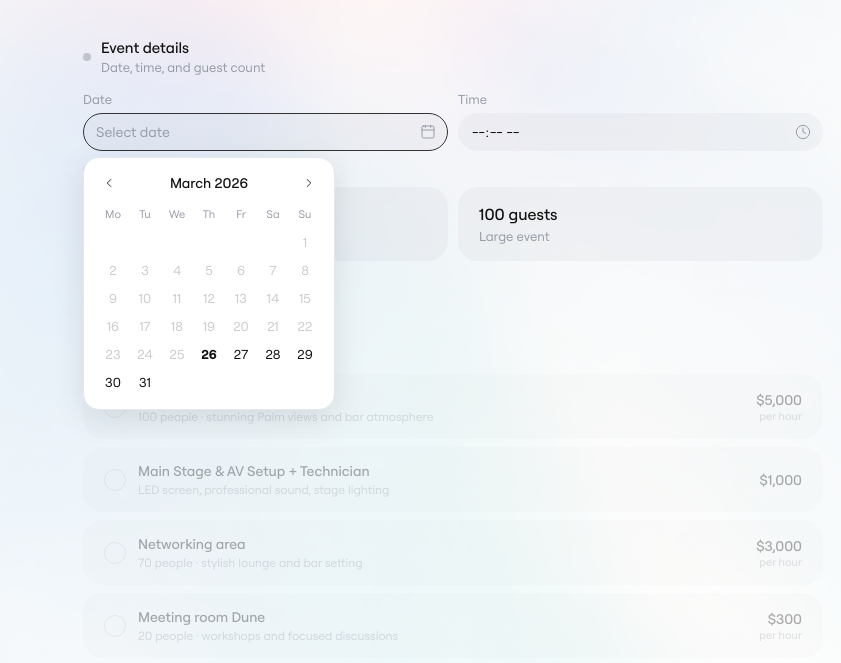
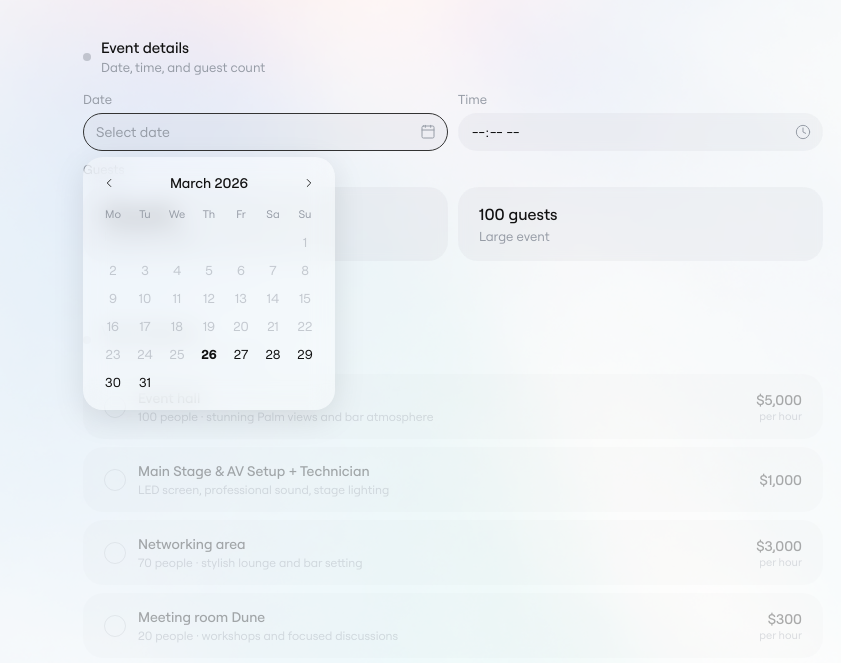
Before and after one commit to oleg-daos-hub/event-configurator, a plain HTML site: page index.html in a window 1280 px wide. Both pictures are taken after a click on the element 452 px from the left and 260 px from the top of the page. Shown: the part 128-791 px from the top of the page, without its empty margins (187-1028 px from the left). Drawn offline with nearby package versions, Linux system fonts and the light colour scheme.

Commit message:
style: enhance date picker appearance in styles.css for improved aesthetics
- Updated the date picker background to a semi-transparent white with a blur effect for a modern look.
- Adjusted border properties and radius for a more refined design.
- Modified past date color for better visibility and user experience.

```diff
--- a/styles.css
+++ b/styles.css
@@ -148,7 +148,7 @@ input[type="time"]::-webkit-date-and-time-value { text-align: left; margin: 0; }
 
 /* ─── Date picker ─────────────────────────────────────────────────────────── */
 #date-picker-wrap { position: relative; }
-.date-picker { display: none; position: absolute; top: calc(100% + 6px); left: 0; z-index: 200; background: #fff; border: 1px solid #e5e8ea; border-radius: 16px; padding: 14px; box-shadow: 0 8px 32px rgba(0,0,0,0.1); width: 252px; }
+.date-picker { display: none; position: absolute; top: calc(100% + 6px); left: 0; z-index: 200; background: rgba(255, 255, 255, 0.4); backdrop-filter: blur(12px); border: 1px solid transparent; border-radius: 20px; padding: 14px; box-shadow: 0 8px 32px rgba(0,0,0,0.1); width: 252px; }
 .dp-header { display: flex; align-items: center; justify-content: space-between; margin-bottom: 10px; }
 .dp-month-label { font-size: 14px; font-weight: 500; }
 .dp-nav { background: none; border: none; cursor: pointer; padding: 4px; border-radius: 8px; display: flex; align-items: center; color: #111; }
@@ -159,7 +159,7 @@ input[type="time"]::-webkit-date-and-time-value { text-align: left; margin: 0; }
 .dp-day:not(.dp-empty):hover { background: rgba(150,156,166,0.12); }
 .dp-selected { background: #111 !important; color: #fff !important; }
 .dp-today:not(.dp-selected) { font-weight: 600; }
-.dp-past { color: #ccc; cursor: default; }
+.dp-past { color: rgba(150, 156, 166, 0.5); cursor: default; }
 .dp-empty { cursor: default; }
 
 /* ─── Responsive ──────────────────────────────────────────────────────────── */
```
